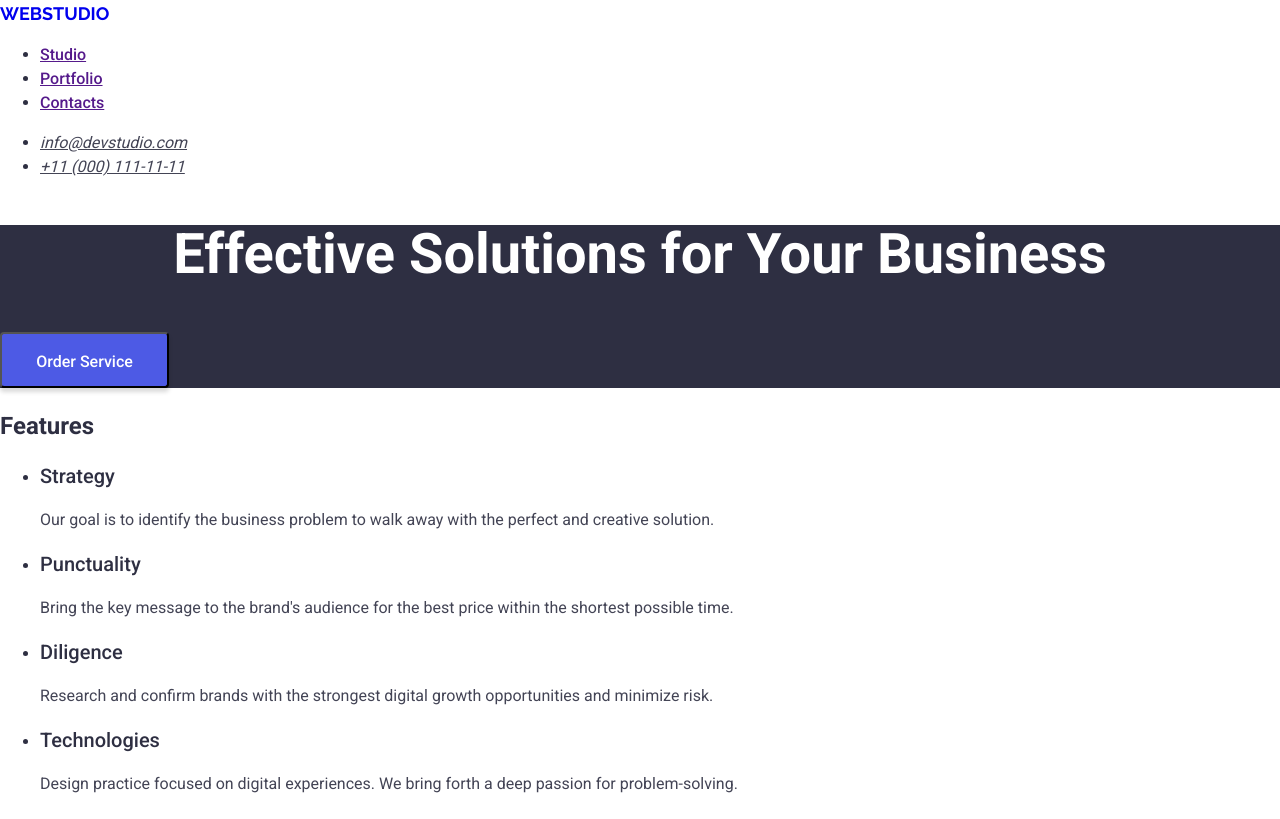
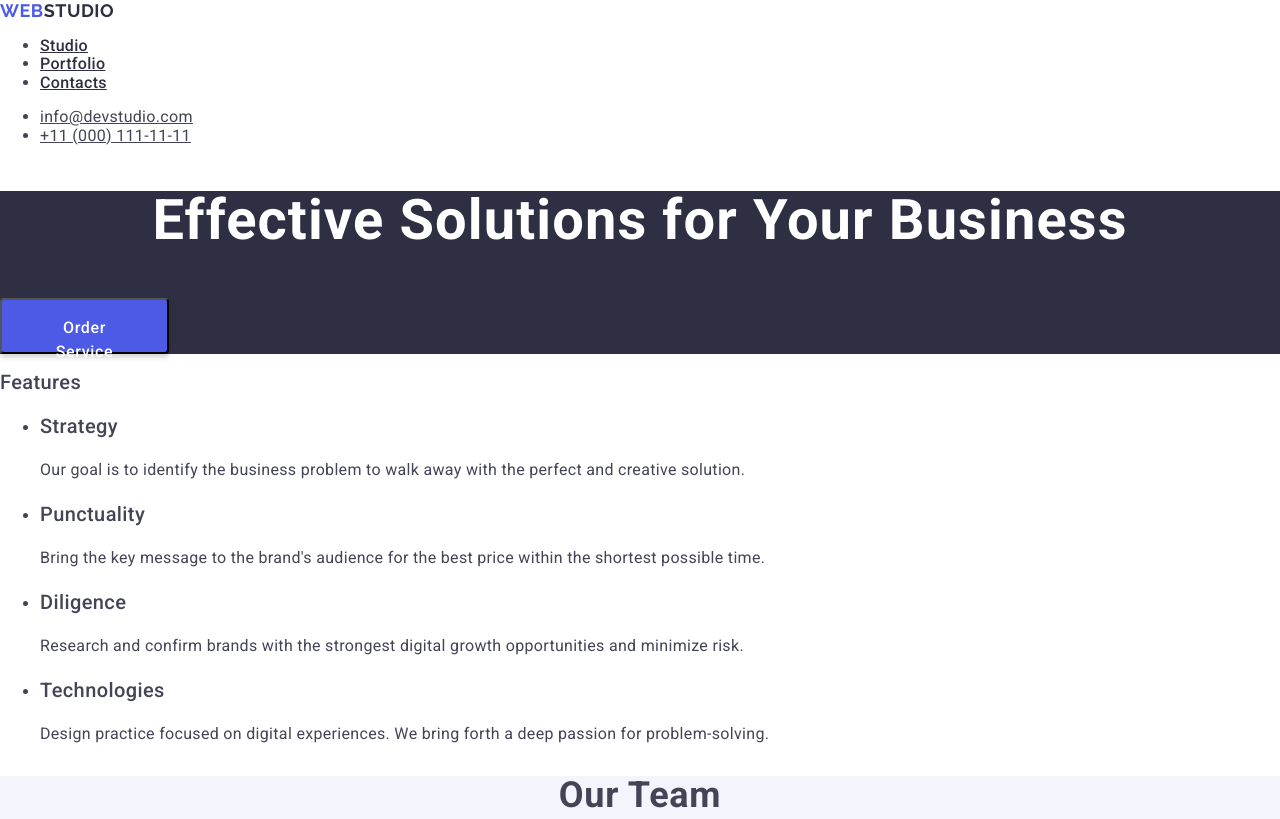
Before and after one commit to Onix43/goit-markup-hw-02, a plain HTML site: page index.html in a window 1280 px wide. Shown: the top 819 px of the page. Drawn offline with nearby package versions, Linux system fonts and the light colour scheme.

Commit message:
minor changes

```diff
--- a/css/styles.css
+++ b/css/styles.css
@@ -1,7 +1,7 @@
 body {
-  font-family: "Roboto", "Open Sans", sans-serif;
-  color: #2e2f42;
-  line-height: 1.5;
+  font-family: "Roboto", sans-serif;
+  color: #434455;
+  background-color: #ffffff;
 }
 
 .link:hover,
@@ -22,24 +22,34 @@ button,
   cursor: pointer;
 }
 .logo {
-  font-family: "Raleway";
+  font-family: "Raleway", sans-serif;
   font-weight: 700;
   font-size: 18px;
-  letter-spacing: 3%;
+  line-height: 1.17;
+  letter-spacing: 0.03em;
+  color: #4d5ae5;
   vertical-align: middle;
   text-transform: uppercase;
   text-decoration: none;
+}
+.piece {
+  color: #2e2f42;
 }
 .link {
   font-weight: 500;
   font-style: Medium;
   font-size: 16px;
-  letter-spacing: 2%;
+  letter-spacing: 0.02em;
+  color: #2e2f42;
+}
+.address {
+  font-style: normal;
 }
 .adress-link {
   font-weight: 400;
   font-size: 16px;
   color: #434455;
+  letter-spacing: 0.02em;
 }
 .hero {
   background: #2e2f42;
@@ -48,10 +58,12 @@ button,
   font-weight: 700;
   font-size: 56px;
   line-height: 1.07;
+  letter-spacing: 0.02em;
   text-align: center;
   color: #ffffff;
 }
 .order-btn {
+  font-family: "Roboto", sans-serif;
   width: 169px;
   height: 56px;
   top: 428px;
@@ -67,7 +79,7 @@ button,
   font-weight: 500;
   font-size: 16px;
   line-height: 1.5;
-  letter-spacing: 4%;
+  letter-spacing: 0.04em;
   vertical-align: middle;
   color: white;
 }
@@ -75,13 +87,13 @@ button,
   font-weight: 500;
   font-size: 20px;
   line-height: 1.2;
-  letter-spacing: 2%;
+  letter-spacing: 0.02em;
 }
 .feature-par {
   font-weight: 400;
   font-size: 16px;
   line-height: 1.5;
-  letter-spacing: 2%;
+  letter-spacing: 0.02em;
   color: #434455;
 }
 .team {
@@ -90,9 +102,10 @@ button,
 .team-header {
   font-weight: 700;
   font-size: 36px;
-  line-height: 1.1;
-  letter-spacing: 2%;
+  line-height: 1.11;
+  letter-spacing: 0.02em;
   text-align: center;
+  text-transform: capitalize;
 }
 .team-card {
   background-color: white;
@@ -109,14 +122,14 @@ button,
   font-weight: 500;
   font-size: 20px;
   line-height: 1.2;
-  letter-spacing: 2%;
+  letter-spacing: 0.02em;
   text-align: center;
 }
 .team-card-desc {
   font-weight: 400;
   font-size: 16px;
   line-height: 1.5;
-  letter-spacing: 2%;
+  letter-spacing: 0.02em;
   text-align: center;
   color: #434455;
 }
@@ -124,14 +137,15 @@ button,
   font-weight: 700;
   font-size: 36px;
   line-height: 1.1;
-  letter-spacing: 2%;
+  letter-spacing: 0.02em;
   text-align: center;
 }
 .portfolio-header {
   font-weight: 500;
   font-size: 20px;
-  line-height: 1.2;
-  letter-spacing: 2%;
+  line-height: 1.11;
+  letter-spacing: 0.02em;
+  text-transform: capitalize;
 }
 .portfolio-desc {
   font-weight: 400;
@@ -144,20 +158,23 @@ button,
   background-color: #2e2f42;
 }
 .footer-logo {
-  font-family: "Raleway";
+  font-family: "Raleway", sans-serif;
   font-weight: 700;
   font-size: 18px;
-  line-height: 1.15;
-  letter-spacing: 3%;
+  line-height: 1.17;
+  letter-spacing: 0.03em;
   vertical-align: middle;
   text-transform: uppercase;
   text-decoration: none;
-  color: #f4f4fd;
+  color: #4d5ae5;
 }
 .footer-desc {
   font-weight: 400;
   font-size: 16px;
   line-height: 1.5;
-  letter-spacing: 2%;
+  letter-spacing: 0.02em;
   color: #f4f4fd;
 }
+.logo-second-footer {
+  color: #f4f4fd;
+}
--- a/index.html
+++ b/index.html
@@ -19,10 +19,12 @@
   <body>
     <header>
       <nav>
-        <a href="./index.html" class="logo">WebStudio</a>
+        <a href="./index.html" class="logo"
+          >Web<span class="piece">Studio</span></a
+        >
         <ul class="links">
           <li>
-            <a href="" class="link">Studio</a>
+            <a href="./index.html" class="link">Studio</a>
           </li>
           <li>
             <a href="" class="link">Portfolio</a>
@@ -32,15 +34,15 @@
           </li>
         </ul>
       </nav>
-      <address>
+      <address class="address">
         <ul>
           <li>
-            <a href="mailto:info@devstudio.com" class="adress-link mail"
+            <a href="mailto:info@devstudio.com" class="adress-link"
               >info@devstudio.com</a
             >
           </li>
           <li>
-            <a href="tel:+110001111111" class="adress-link tel"
+            <a href="tel:+110001111111" class="adress-link"
               >+11 (000) 111-11-11</a
             >
           </li>
@@ -55,7 +57,7 @@
       </section>
 
       <section>
-        <h2>Features</h2>
+        <h2 class="feature-header">Features</h2>
         <ul>
           <li>
             <h3 class="feature-header">Strategy</h3>
@@ -186,7 +188,9 @@
     </main>
 
     <footer class="footer">
-      <a href="./index.html" class="footer-logo">WebStudio</a>
+      <a href="./index.html" class="footer-logo"
+        >Web<span clsss="logo-second-footer">Studio</span></a
+      >
       <p class="footer-desc">
         Increase the flow of customers and sales for your business with digital
         marketing & growth solutions.
```
